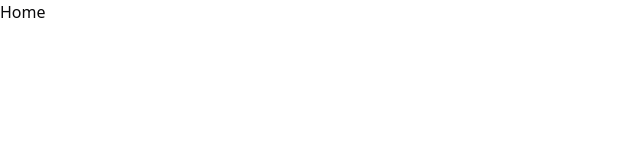
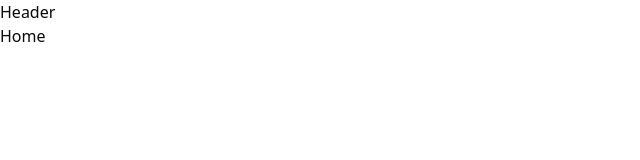
Before and after one commit to JadeOweis/projeto-final, a React (Vite) app in the folder frontend/: page / in a window 1280 px wide. Shown: the top 160 px of the page, without its empty margins (0-640 px from the left). Built offline with nearby package versions, Linux system fonts and the light colour scheme.

Commit message:
Configurar layouts padrões das rotas

```diff
--- /dev/null
+++ b/frontend/src/pages/_layouts/app.tsx
@@ -0,0 +1,13 @@
+import { Outlet } from 'react-router-dom'
+
+export function AppLayout() {
+  return (
+    <div>
+      <h1>Header</h1>
+
+      <main>
+        <Outlet />
+      </main>
+    </div>
+  )
+}
--- /dev/null
+++ b/frontend/src/pages/_layouts/auth.tsx
@@ -0,0 +1,13 @@
+import { Outlet } from 'react-router-dom'
+
+export function AuthLayout() {
+  return (
+    <div>
+      <h1>Autenticação</h1>
+
+      <main>
+        <Outlet />
+      </main>
+    </div>
+  )
+}
```
Also changed, not shown: frontend/src/components/ui/button.tsx (+21 -21 lines), frontend/src/routes.tsx (+17 -3 lines).
